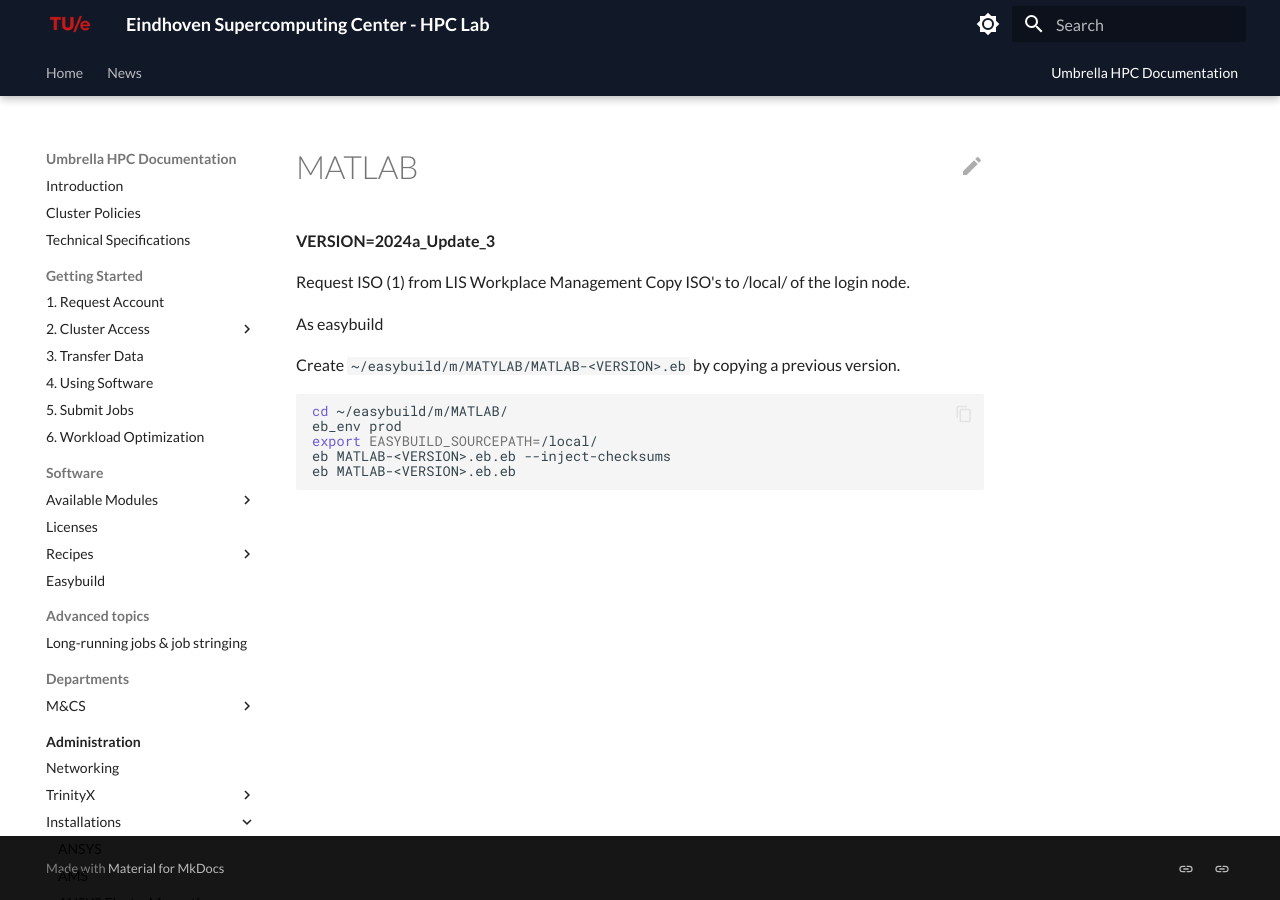
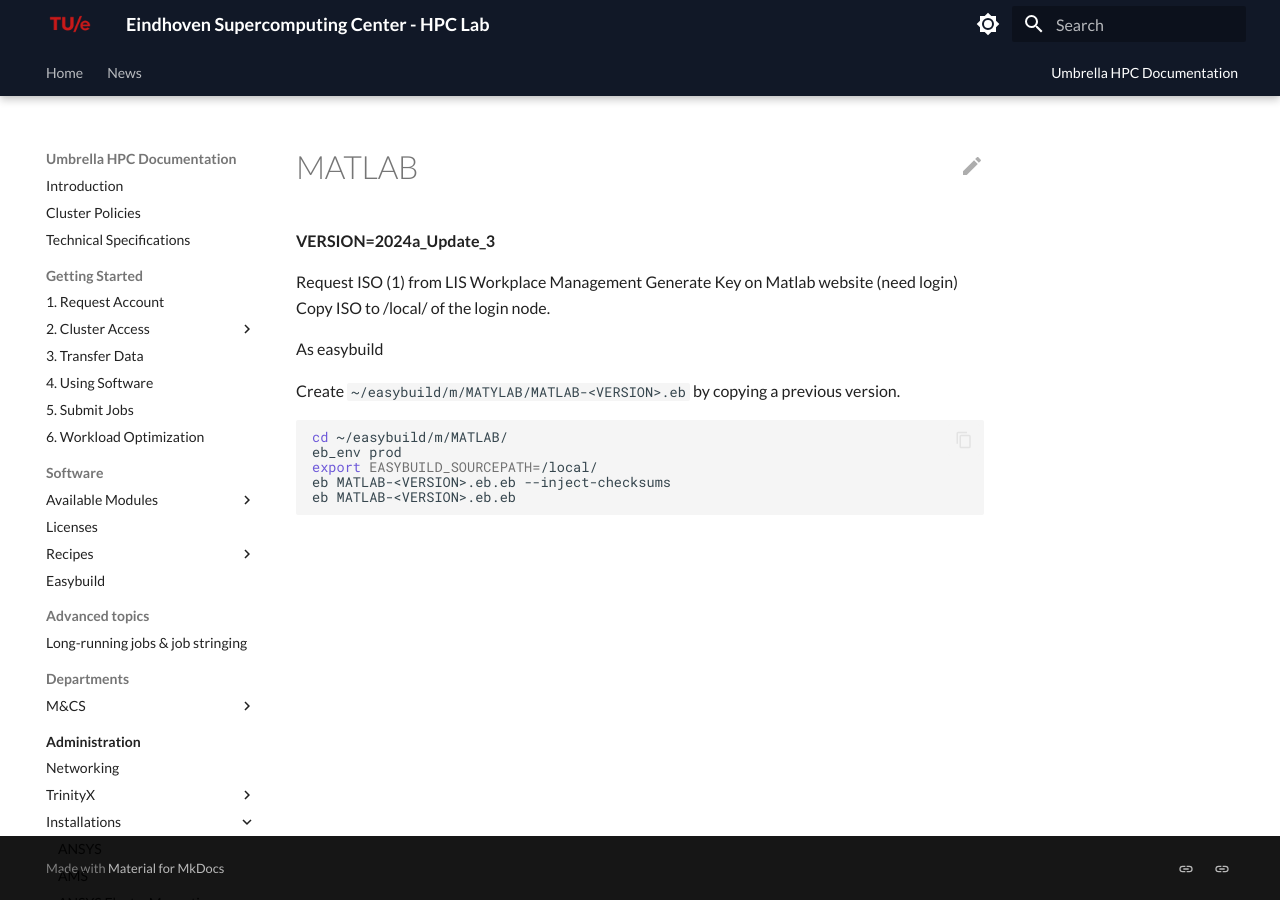
Before and after one commit to gferhpc/supercomputing.tue.nl, an MkDocs documentation site: the page built from pages/documentation/administration/installations/matlab.md, in a window 1280 px wide. Built offline with MkDocs 1.6.1 and Material for MkDocs 9.7.7, drawn with Linux system fonts in a browser that asks for light colours.

Commit message:
Update matlab.md

```diff
--- a/pages/documentation/administration/installations/matlab.md
+++ b/pages/documentation/administration/installations/matlab.md
@@ -3,7 +3,8 @@
 **VERSION=2024a_Update_3**
 
 Request ISO (1) from LIS Workplace Management
-Copy ISO's to /local/ of the login node.
+Generate Key on Matlab website (need login)
+Copy ISO to /local/ of the login node.
 
 As easybuild
 
```
